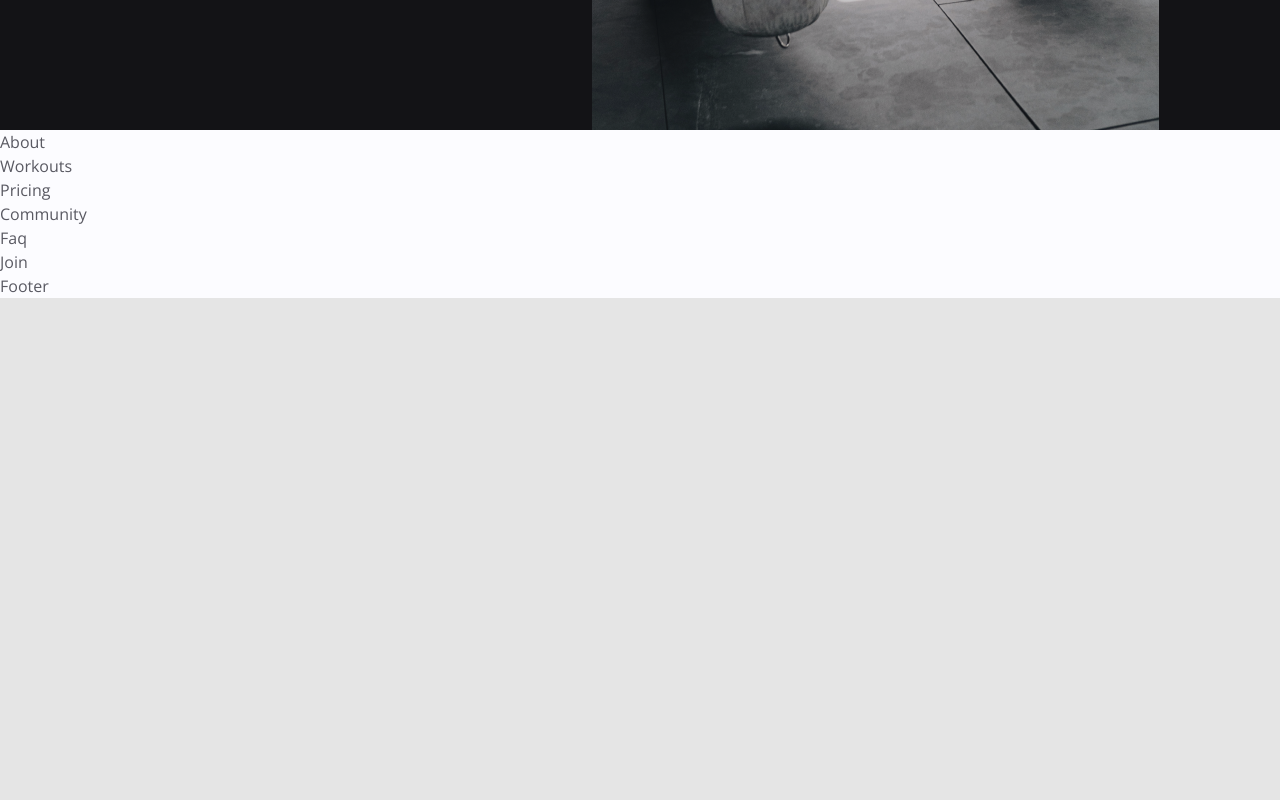
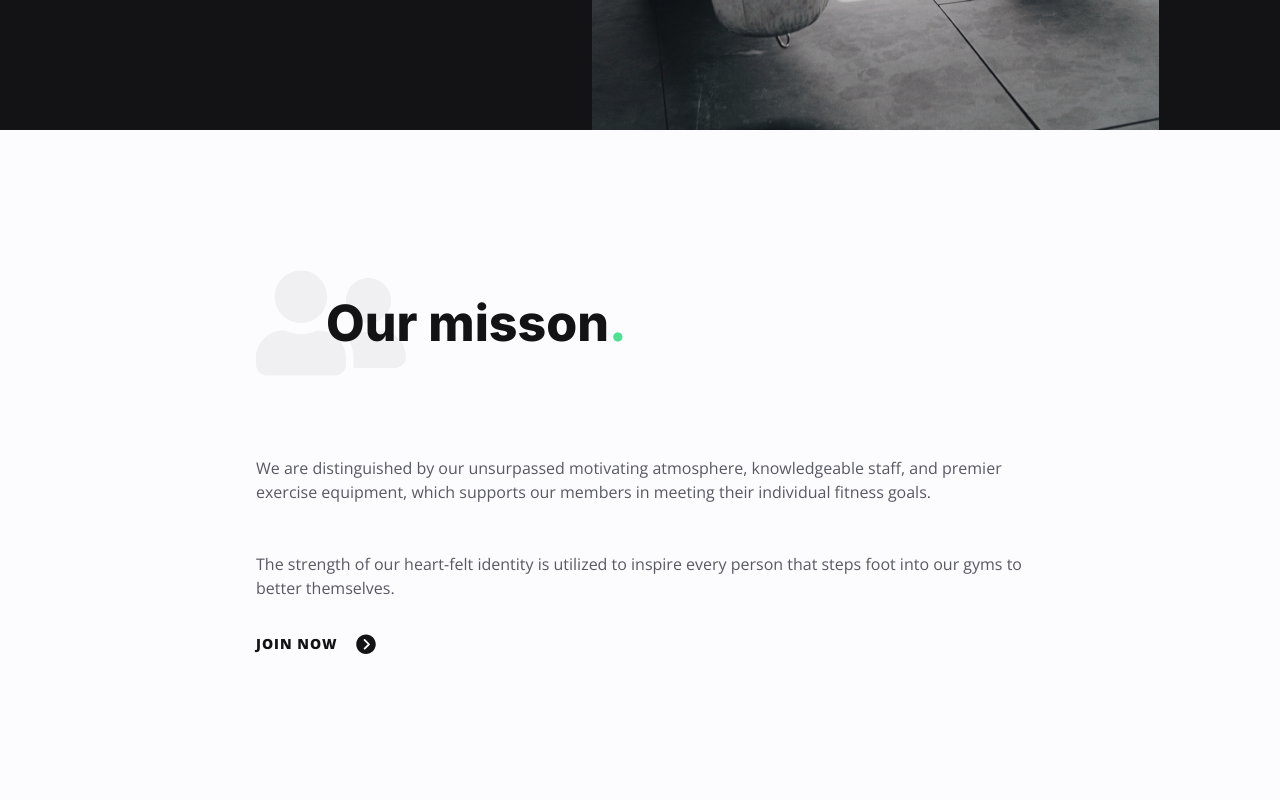
Before and after one commit to jgsamaaa/gym-website, a React (Create React App) app: page / in a window 1280 px wide. Shown: the part 660-1460 px from the top of the page. Before the commit the page ends 958 px from the top, so only its background shows below. Built offline with nearby package versions, Linux system fonts and the light colour scheme; the HTML template or start-up script is replaced by a standard one.

Commit message:
about section done

```diff
--- a/src/components/About.js
+++ b/src/components/About.js
@@ -1,7 +1,56 @@
 import React from 'react';
 
+//import data
+import { about } from '../data';
+
+//import icons
+import { IoIosArrowDroprightCircle } from 'react-icons/io';
+
 const About = () => {
-  return <div>About</div>;
+  //destructure about data
+  const { title, subtitle1, subtitle2, icon, link } = about;
+
+  return (
+    <section className="py-[80px] md:py-[100px] lg:pt-[140px] lg:pb-[180px]">
+      <div className="container mx-auto px-[20px] lg:px-[135px]">
+        {/* section title */}
+        <div
+          className='section-title-group justify-start
+          data-aos="fade-up"
+          data-aos-dlay="100"
+        '
+        >
+          <img src={icon} alt="" />
+          <h2 className="h2 section-title">
+            {title} <span className="text-primary-200">.</span>
+          </h2>
+        </div>
+        <p
+          className="md:text-bod-md mb-12"
+          data-aos="fade-up"
+          data-aos-delay="200"
+        >
+          {subtitle1}
+        </p>
+        <p
+          className="md:text-bod-md mb-8"
+          data-aos="fade-up"
+          data-aos-delay="300"
+        >
+          {subtitle2}
+        </p>
+        <div data-aos="fade-up" data-aos-delay="400">
+          <a
+            className="link flex items-center gap-x-4 hover:gap-x-6 transition-all"
+            href="#"
+          >
+            {link}
+            <IoIosArrowDroprightCircle className="text-2xl" />
+          </a>
+        </div>
+      </div>
+    </section>
+  );
 };
 
 export default About;
```
